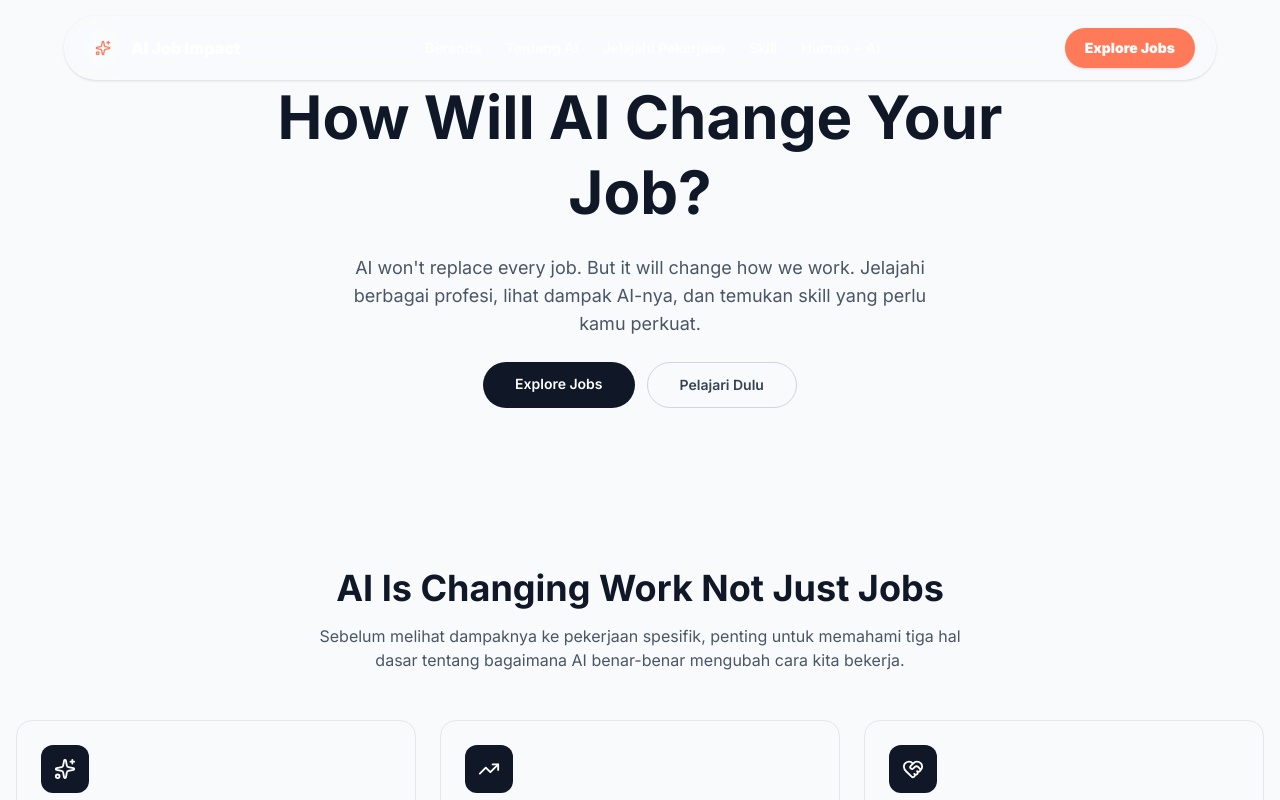
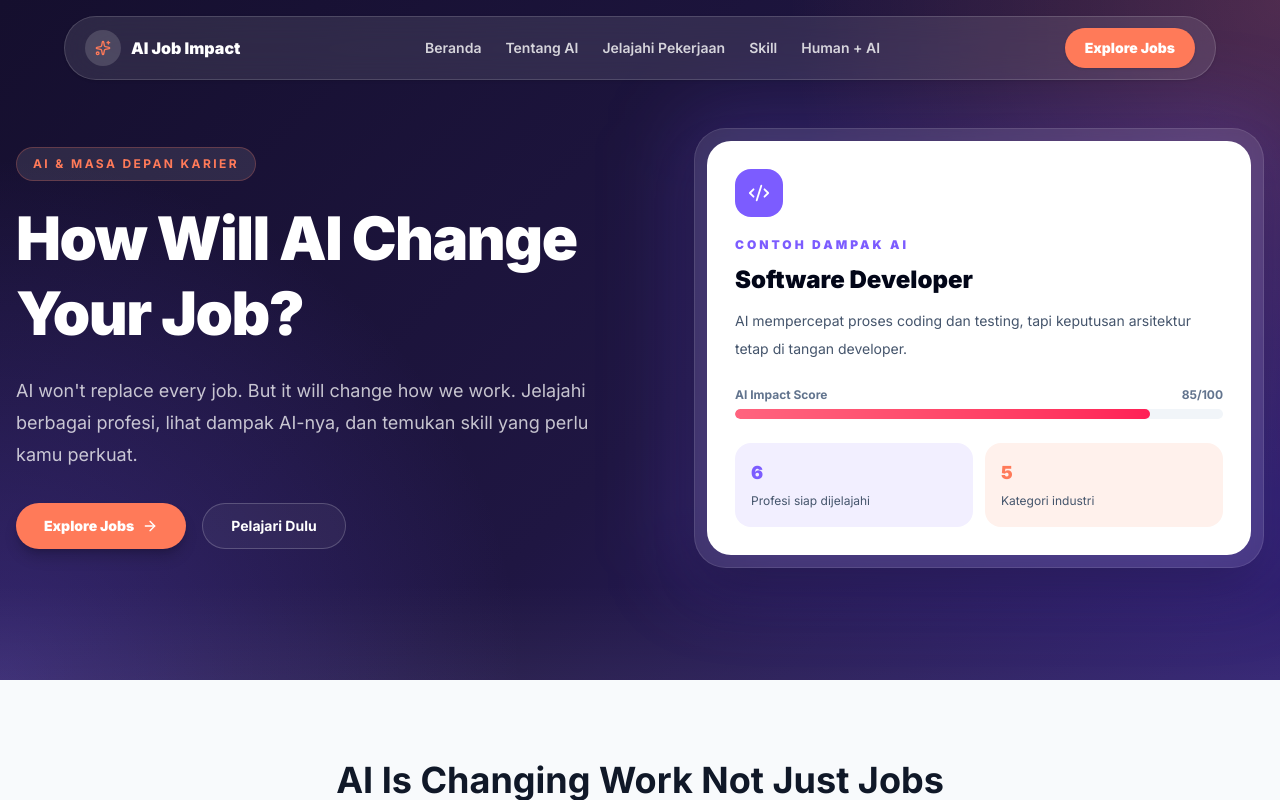
Before and after one commit to kevinazzaky/ai-job, a Next.js app: page / in a window 1280 px wide. Shown: the top 800 px of the page. Built offline with nearby package versions, Linux system fonts and the light colour scheme.

Commit message:
style: redesign hero with dark gradient pattern and preview card

```diff
--- a/src/components/sections/Hero.tsx
+++ b/src/components/sections/Hero.tsx
@@ -1,34 +1,108 @@
+import { ArrowRight, Code2 } from "lucide-react";
+
 export default function Hero() {
   return (
     <section
       id="home"
-      className="container mx-auto flex flex-col items-center gap-6 px-4 pb-16 pt-14 text-center md:pb-20 md:pt-20"
+      className="relative overflow-hidden pt-32 pb-20 text-white dark-pattern md:pb-28"
     >
-      <h1 className="max-w-3xl text-4xl font-bold leading-tight text-gray-900 md:text-6xl">
+      <div className="absolute inset-x-0 bottom-0 h-24 bg-gradient-to-t from-white/5 to-transparent" />
+
+      <div className="container relative mx-auto grid items-center gap-12 px-4 lg:grid-cols-[1.05fr_0.95fr]">
+        {/* Hero Content */}
+        <div>
+          <p className="mb-5 inline-flex rounded-full border border-[var(--color-accent)]/25 bg-white/10 px-4 py-2 text-xs font-bold uppercase tracking-[0.2em] text-[var(--color-accent)]">
+            AI & Masa Depan Karier
+          </p>
+
+          <h1 className="max-w-2xl text-4xl font-black leading-tight tracking-tight text-white sm:text-5xl lg:text-6xl">
             How Will AI Change Your Job?
           </h1>
 
-      <p className="max-w-xl text-lg text-gray-600">
+          <p className="mt-6 max-w-xl text-base leading-8 text-white/75 sm:text-lg">
             AI won&apos;t replace every job. But it will change how we work.
-        Jelajahi berbagai profesi, lihat dampak AI-nya, dan temukan skill yang
-        perlu kamu perkuat.
+            Jelajahi berbagai profesi, lihat dampak AI-nya, dan temukan skill
+            yang perlu kamu perkuat.
           </p>
 
-      <div className="flex flex-col gap-3 sm:flex-row">
+          {/* CTA */}
+          <div className="mt-8 flex flex-col gap-4 sm:flex-row">
             <a
               href="#jobs"
-          className="rounded-full bg-gray-900 px-8 py-3 text-sm font-semibold text-white transition-colors hover:bg-gray-700"
+              className="inline-flex items-center justify-center gap-2 rounded-full bg-[var(--color-accent)] px-7 py-3 text-sm font-black text-white shadow-lg shadow-black/20 transition hover:-translate-y-0.5 hover:opacity-90"
             >
               Explore Jobs
+              <ArrowRight size={16} />
             </a>
 
             <a
               href="#intro"
-          className="rounded-full border border-gray-300 px-8 py-3 text-sm font-semibold text-gray-700 transition-colors hover:bg-gray-50"
+              className="rounded-full border border-white/20 bg-white/5 px-7 py-3 text-center text-sm font-bold text-white transition hover:-translate-y-0.5 hover:bg-white/10"
             >
               Pelajari Dulu
             </a>
           </div>
+        </div>
+
+        {/* Impact Card */}
+        <div className="relative">
+          <div className="absolute -inset-4 rounded-[2.5rem] bg-[var(--color-violet)]/20 blur-2xl" />
+
+          <div className="relative rounded-[2rem] border border-white/10 bg-white/10 p-3 shadow-2xl backdrop-blur">
+            <div className="rounded-[1.5rem] bg-white p-7 text-slate-950">
+              <div className="inline-flex h-12 w-12 items-center justify-center rounded-2xl bg-[var(--color-violet)] text-white">
+                <Code2 size={22} />
+              </div>
+
+              <p className="mt-5 text-xs font-black uppercase tracking-[0.25em] text-[var(--color-violet)]">
+                Contoh Dampak AI
+              </p>
+
+              <h2 className="mt-3 text-2xl font-black leading-tight text-slate-950">
+                Software Developer
+              </h2>
+
+              <p className="mt-3 text-sm leading-7 text-slate-600">
+                AI mempercepat proses coding dan testing, tapi keputusan
+                arsitektur tetap di tangan developer.
+              </p>
+
+              {/* Impact Score */}
+              <div className="mt-6">
+                <div className="mb-1.5 flex items-center justify-between text-xs font-bold text-slate-500">
+                  <span>AI Impact Score</span>
+                  <span>85/100</span>
+                </div>
+
+                <div className="h-2.5 w-full overflow-hidden rounded-full bg-slate-100">
+                  <div className="h-full w-[85%] rounded-full bg-gradient-to-r from-rose-400 to-rose-500" />
+                </div>
+              </div>
+
+              {/* Stats */}
+              <div className="mt-6 grid gap-3 sm:grid-cols-2">
+                <div className="rounded-2xl bg-[var(--color-violet-soft)] p-4">
+                  <p className="text-lg font-black text-[var(--color-violet)]">
+                    6
+                  </p>
+                  <p className="mt-1 text-xs leading-5 text-slate-600">
+                    Profesi siap dijelajahi
+                  </p>
+                </div>
+
+                <div className="rounded-2xl bg-[var(--color-accent-soft)] p-4">
+                  <p className="text-lg font-black text-[var(--color-accent)]">
+                    5
+                  </p>
+                  <p className="mt-1 text-xs leading-5 text-slate-600">
+                    Kategori industri
+                  </p>
+                </div>
+              </div>
+            </div>
+          </div>
+        </div>
+      </div>
     </section>
   );
 }
```
Lines whose indentation alone changed are shown as unchanged.
